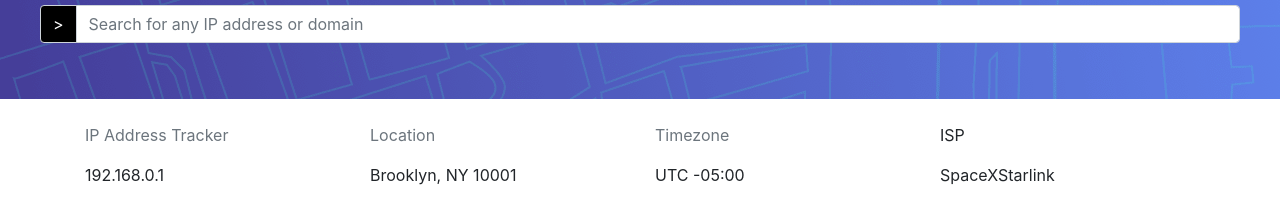
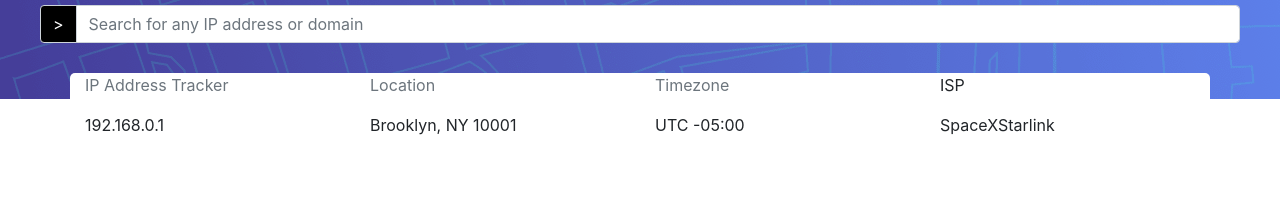
Before and after one commit to anthonys1760/ipaddresstracker, a plain HTML site: page index.html in a window 1280 px wide. Shown: the part 111-334 px from the top of the page. Drawn offline with nearby package versions, Linux system fonts and the light colour scheme.

Commit message:
Added container and Attributes

```diff
--- a/main.css
+++ b/main.css
@@ -27,3 +27,10 @@ body {
     background: #000;
     color: #fff;
 }
+
+.container {
+    background: #fff;
+    position: relative;
+    bottom: 50px;
+    border-radius: 5px;
+}
```
Also changed, not shown: index.html (+1 -1 lines).
